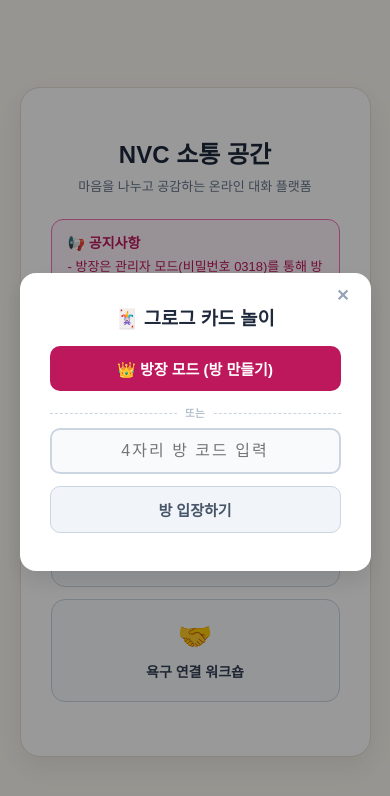
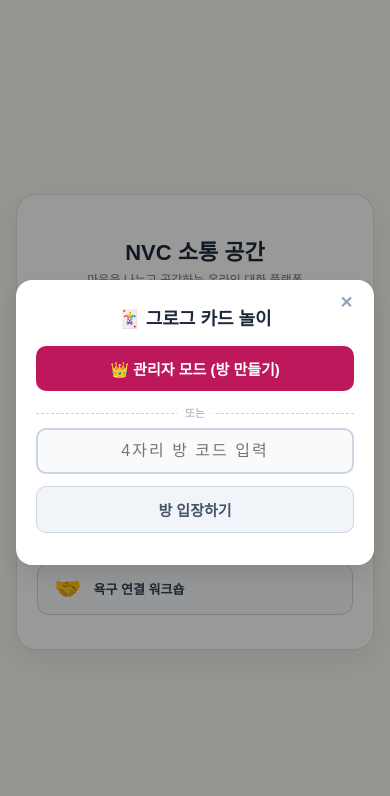
Before and after one commit to onhwa-nvc/nvc-grok-game, a website: page index.html in a window 390 px wide. Both pictures are taken after a click on the element "🃏 그로그 카드 놀이". Drawn offline with nearby package versions, Linux system fonts and the light colour scheme.

Commit message:
Update index.html

```diff
--- a/index.html
+++ b/index.html
@@ -8,50 +8,51 @@
     <style>
         * { box-sizing: border-box; }
         body {
-            margin: 0; padding: 0;
+            margin: 0; padding: 16px;
             background-color: #fcf9f2;
             font-family: 'Malgun Gothic', sans-serif;
             display: flex; justify-content: center; align-items: center;
             min-height: 100vh; min-height: 100dvh;
         }
         .lobby-wrapper {
-            width: 90%; max-width: 650px;
+            width: 100%; max-width: 650px;
             background: #ffffff;
-            padding: 30px;
+            padding: 24px 20px;
             border-radius: 20px;
             box-shadow: 0 10px 30px rgba(0,0,0,0.08);
             border: 1px solid #e6ded1;
             text-align: center;
         }
-        h1 { color: #1e293b; font-size: 24px; margin-bottom: 6px; }
-        .subtitle { color: #64748b; font-size: 13px; margin-bottom: 24px; }
+        h1 { color: #1e293b; font-size: 22px; margin-bottom: 4px; }
+        .subtitle { color: #64748b; font-size: 12px; margin-bottom: 20px; }
 
         .notice-box {
             background-color: #fdf2f8;
             border: 1px solid #f472b6;
             border-radius: 12px;
-            padding: 12px 16px;
-            margin-bottom: 24px;
+            padding: 12px;
+            margin-bottom: 20px;
             text-align: left;
-            font-size: 13px;
+            font-size: 12px;
             color: #be185d;
+            line-height: 1.4;
         }
-        .notice-box b { display: block; margin-bottom: 4px; font-size: 14px; }
+        .notice-box b { display: block; margin-bottom: 4px; font-size: 13px; }
 
         .rooms-grid {
             display: grid;
             grid-template-columns: repeat(3, 1fr);
-            gap: 12px;
-            margin-bottom: 24px;
+            gap: 10px;
+            margin-bottom: 10px;
         }
         .room-card {
             background: #f8fafc;
             border: 1px solid #cbd5e1;
-            border-radius: 14px;
-            padding: 20px 10px;
+            border-radius: 12px;
+            padding: 16px 8px;
             cursor: pointer;
             transition: all 0.2s;
-            display: flex; flex-direction: column; align-items: center; gap: 8px;
+            display: flex; flex-direction: column; align-items: center; gap: 6px;
         }
         .room-card:hover {
             border-color: #be185d;
@@ -59,25 +60,25 @@
             transform: translateY(-2px);
             box-shadow: 0 4px 12px rgba(0,0,0,0.05);
         }
-        .room-icon { font-size: 28px; }
-        .room-title { font-size: 14px; font-weight: bold; color: #334155; }
+        .room-icon { font-size: 24px; }
+        .room-title { font-size: 13px; font-weight: bold; color: #334155; }
 
         .modal-overlay {
             position: fixed; top: 0; left: 0; width: 100vw; height: 100vh;
             background-color: rgba(0,0,0,0.4);
             display: none; justify-content: center; align-items: center;
-            z-index: 100;
+            z-index: 100; padding: 16px;
         }
         .modal-card {
             background: #ffffff;
-            padding: 30px;
+            padding: 24px 20px;
             border-radius: 16px;
-            width: 90%; max-width: 380px;
+            width: 100%; max-width: 360px;
             text-align: center;
             box-shadow: 0 10px 25px rgba(0,0,0,0.1);
             position: relative;
         }
-        .modal-card h3 { color: #1e293b; margin-top: 0; margin-bottom: 16px; }
+        .modal-card h3 { color: #1e293b; margin-top: 0; margin-bottom: 16px; font-size: 18px; }
 
         .input-box {
             width: 100%; padding: 12px;
@@ -104,8 +105,19 @@
         }
         .close-btn:hover { color: #1e293b; }
 
+        /* 모바일 화면(너비 600px 이하) 대응 */
         @media (max-width: 600px) {
-            .rooms-grid { grid-template-columns: 1fr; }
+            .rooms-grid {
+                grid-template-columns: 1fr; /* 폰에서는 방 카드를 세로로 1개씩 배치하여 깨짐 방지 */
+                gap: 8px;
+            }
+            .room-card {
+                flex-direction: row; /* 폰에서는 가로 배치로 넓게 보이게 조정 */
+                justify-content: flex-start;
+                padding: 12px 16px;
+                gap: 12px;
+            }
+            .room-icon { font-size: 22px; }
         }
     </style>
 </head>
@@ -117,7 +129,7 @@
 
         <div class="notice-box">
             <b>📢 공지사항</b>
-            - 방장은 관리자 모드(비밀번호 0318)를 통해 방 코드를 직접 설정하고 개설할 수 있습니다.<br>
+            - 방장은 관리자 모드(비밀번호 0318)를 통해 방 코드를 직접 설정하여 개설합니다.<br>
             - 게임 종료 시 방장이 [방 종료하기]를 누르면 안전하게 방이 닫힙니다.
         </div>
 
@@ -142,7 +154,7 @@
             <button class="close-btn" onclick="closeGrogModal()">✕</button>
             <h3>🃏 그로그 카드 놀이</h3>
 
-            <button class="action-btn" onclick="requestHostMode()">👑 방장 모드 (방 만들기)</button>
+            <button class="action-btn" onclick="requestHostMode()">👑 관리자 모드 (방 만들기)</button>
 
             <div style="margin: 14px 0; border-top: 1px dashed #cbd5e1; position: relative;">
                 <span style="position:absolute; top:-10px; left:50%; transform:translateX(-50%); background:#fff; padding:0 8px; font-size:11px; color:#94a3b8;">또는</span>
@@ -167,44 +179,41 @@
             document.getElementById('grogModal').style.display = "none";
         }
 
-        // 관리자 인증 및 직접 방 코드 설정 기능
         function requestHostMode() {
             const pwd = prompt("관리자 비밀번호를 입력하세요:");
             if (pwd === null) return;
 
             if (pwd === "0318") {
-                alert("관리자 확인되었습니다. 관리자 모드로 진입합니다.");
+                alert("관리자 확인되었습니다. 방 생성 모드로 진입합니다.");
 
                 const customCode = prompt("사용할 4자리 방 코드를 입력해주세요 (예: 1234):");
                 if (customCode === null) return;
 
                 const trimmedCode = customCode.trim();
-                if (!trimmedCode || trimmedCode.length < 2) {
-                    alert("방 코드는 최소 2자리 이상 입력해주세요!");
+                if (!trimmedCode || trimmedCode.length !== 4) {
+                    alert("방 코드는 공백 없이 정확히 4자리여야 합니다!");
                     return;
                 }
 
-                // 서버에 방 생성 및 커스텀 코드 등록 요청
-                socket.emit('createCustomRoom', trimmedCode);
+                socket.emit('createSpecificRoom', trimmedCode);
             } else {
                 alert("비밀번호가 일치하지 않습니다!");
             }
         }
 
-        // 서버에서 방 생성 성공 응답을 받았을 때
         socket.on('roomCreated', (roomCode) => {
+            alert(`방 [${roomCode}]이(가) 성공적으로 생성되었습니다.`);
             location.href = `game.html?room=${roomCode}&host=true`;
         });
 
-        // 이미 존재하는 방 코드이거나 중복될 때
         socket.on('roomCreateError', (msg) => {
             alert(msg);
         });
 
         function joinRoom() {
             const code = document.getElementById('roomCodeInput').value.trim();
-            if (!code) {
-                alert("방 코드를 입력해주세요!");
+            if (!code || code.length < 4) {
+                alert("올바른 4자리 방 코드를 입력해주세요!");
                 return;
             }
             socket.emit('checkRoomExists', code);
```
